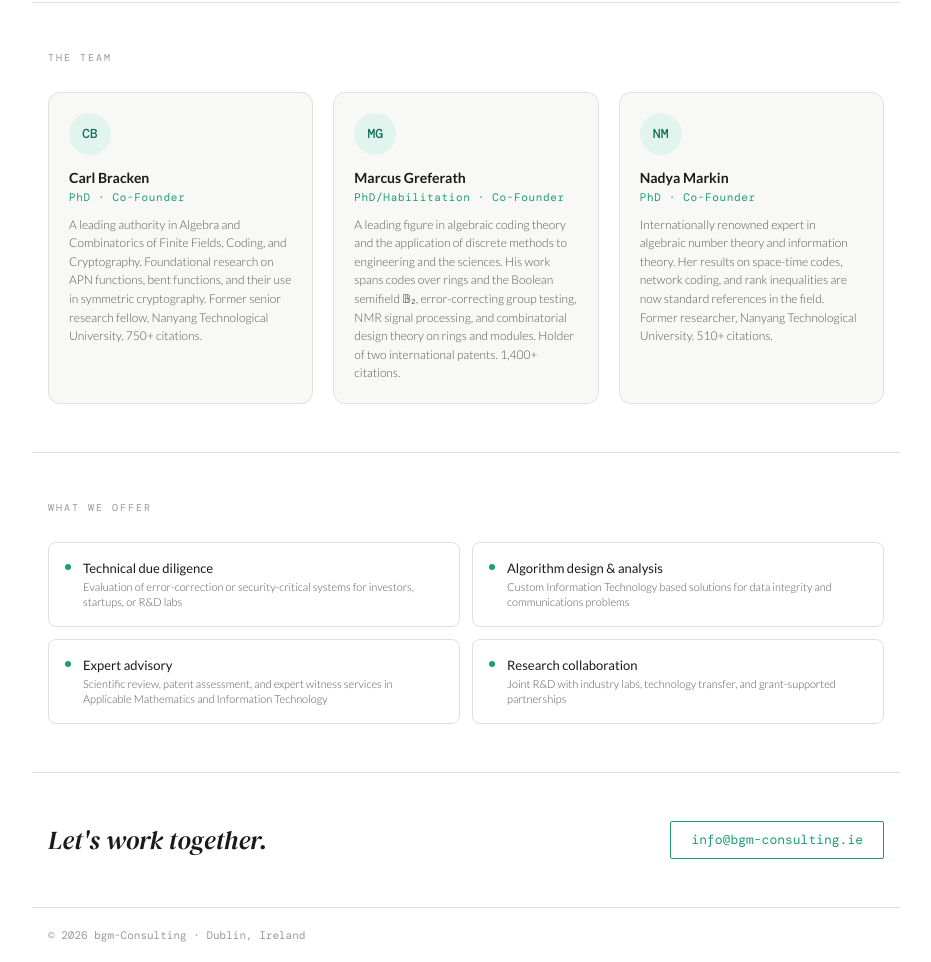
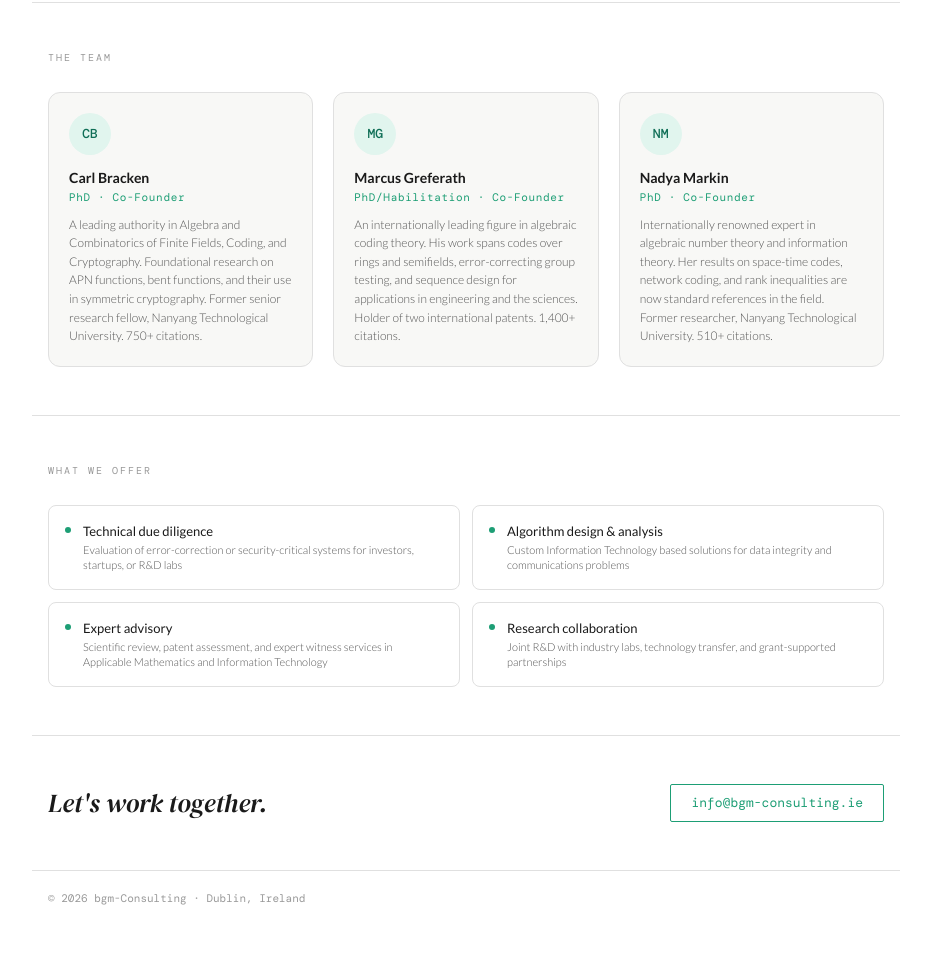
Before and after one commit to bgm-consulting/bgm-consulting.github.io, a plain HTML site: page index.html in a window 1280 px wide. Shown: the part 1013-1975 px from the top of the page, without its empty margins (174-1105 px from the left). After the commit the page ends 1938 px from the top, so only its background shows below. Drawn offline with nearby package versions, Linux system fonts and the light colour scheme.

Commit message:
Tighten Marcus Greferath's bio for length parity with CB/NM
Trim the opener and condense the research list to codes over rings
and semifields, error-correcting group testing, and sequence design
for engineering/science applications - drops NMR and the rings/
modules design-theory clause so all three bios read about the same
length.

```diff
--- a/index.html
+++ b/index.html
@@ -495,7 +495,7 @@
         <div class="team-initials">MG</div>
         <div class="team-name">Marcus Greferath</div>
         <div class="team-role">PhD/Habilitation · Co-Founder</div>
-        <div class="team-desc">A leading figure in algebraic coding theory and the application of discrete methods to engineering and the sciences. His work spans codes over rings and the Boolean semifield 𝔹₂, error-correcting group testing, NMR signal processing, and combinatorial design theory on rings and modules. Holder of two international patents. 1,400+ citations.</div>
+        <div class="team-desc">An internationally leading figure in algebraic coding theory. His work spans codes over rings and semifields, error-correcting group testing, and sequence design for applications in engineering and the sciences. Holder of two international patents. 1,400+ citations.</div>
       </div>
       <div class="team-card">
         <div class="team-initials">NM</div>
```
